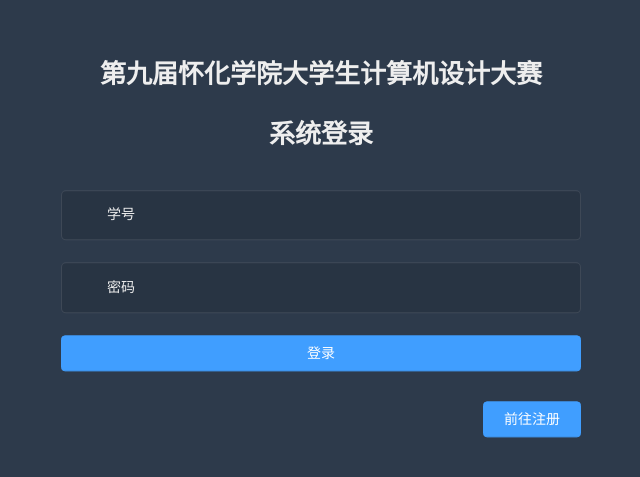
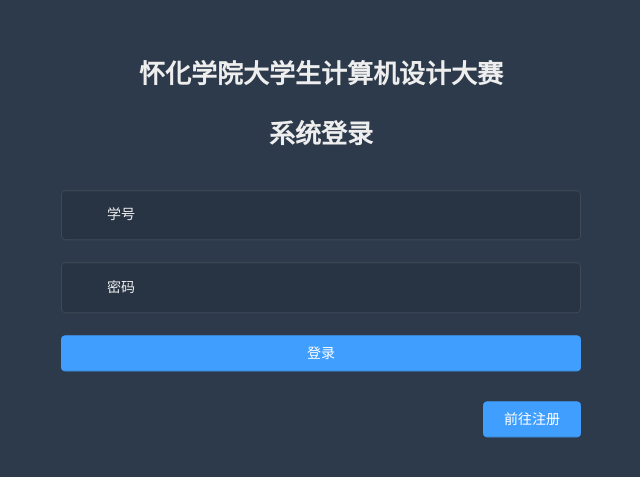
Before and after one commit to small-little-time/jsjds_vue, a Vue app: page /#/login in a window 1280 px wide. Shown: the part 151-628 px from the top of the page, without its empty margins (319-959 px from the left). Built offline with nearby package versions, Linux system fonts and the light colour scheme.

Commit message:
学生端报名完成

```diff
--- a/config/index.js
+++ b/config/index.js
@@ -8,7 +8,7 @@
   dev: {
     // Paths
     assetsSubDirectory: 'static',
-    assetsPublicPath: './',
+    assetsPublicPath: '/',
     proxyTable: {},
 
     // Various Dev Server settings
--- a/src/api/works.js
+++ b/src/api/works.js
@@ -1,19 +1,17 @@
 import request from '@/utils/request'
-
 
 export function saveWorksAPI(params) {
   return request({
     url: '/user-service/competition/works',
     method: 'post',
-      params:params
+    data: params
   })
 }
-
 
 export function getWorksInfo(params) {
   return request({
     url: '/user-service/competition/works',
     method: 'get',
-      params:params
+    params: params
   })
 }
--- a/src/lang/zh.js
+++ b/src/lang/zh.js
@@ -85,7 +85,7 @@
     size: '布局大小'
   },
   login: {
-    title: '第九届怀化学院大学生计算机设计大赛',
+    title: '怀化学院大学生计算机设计大赛',
     opt: '系统登录',
     logIn: '登录',
     username: '学号',
@@ -96,7 +96,7 @@
     thirdpartyTips: '本地不能模拟，请结合自己业务进行模拟！！！'
   },
   register: {
-    title: '第八届怀化学院大学生计算机设计大赛',
+    title: '怀化学院大学生计算机设计大赛',
     opt: '系统注册',
     register: '注册',
     username: '学号',
--- a/src/views/login/index.vue
+++ b/src/views/login/index.vue
@@ -232,7 +232,7 @@
       current: 'login',
       buttonName: '发送短信',
       isMsgDisabled: false,
-      time: 10,
+      time: 60,
       loginForm: {
         username: '',
         password: ''
@@ -298,7 +298,7 @@
         --me.time
         if (me.time < 0) {
           me.buttonName = '重新发送'
-          me.time = 10
+          me.time = 60
           me.isMsgDisabled = false
           window.clearInterval(interval)
         }
--- a/src/views/works/page.vue
+++ b/src/views/works/page.vue
@@ -3,7 +3,7 @@
     <div style="float:left;">
       友情提示：带<span style="color:red">*</span>号为必填<br>
       <!-- 完善作品功能将于<span style="color:red">3月30日</span>至<span style="color:red">4月8日</span>开放 -->
-      <span style="color:red">本功能将于5月25日关闭</span>
+      <!--      <span style="color:red">本功能将于5月25日关闭</span>-->
     </div>
     <br>
     <br>
@@ -175,7 +175,7 @@
       callback()
     }
     const max550 = (rule, value, callback) => {
-      let total = this.form.works_name.length + this.form.teacher_name.length + this.form.works_introduction.length + this.form.works_url.length
+      /*  let total = this.form.works_name.length + this.form.teacher_name.length + this.form.works_introduction.length + this.form.works_url.length
         if (this.form.operating_instructions !== null) {
           total += this.form.operating_instructions.length
         }
@@ -200,6 +200,7 @@
         if (value.length > 150) {
           callback(new Error('最大为20个字符'))
         }
+        callback()*/
       callback()
     }
     return {
```
Lines whose indentation alone changed are shown as unchanged.
